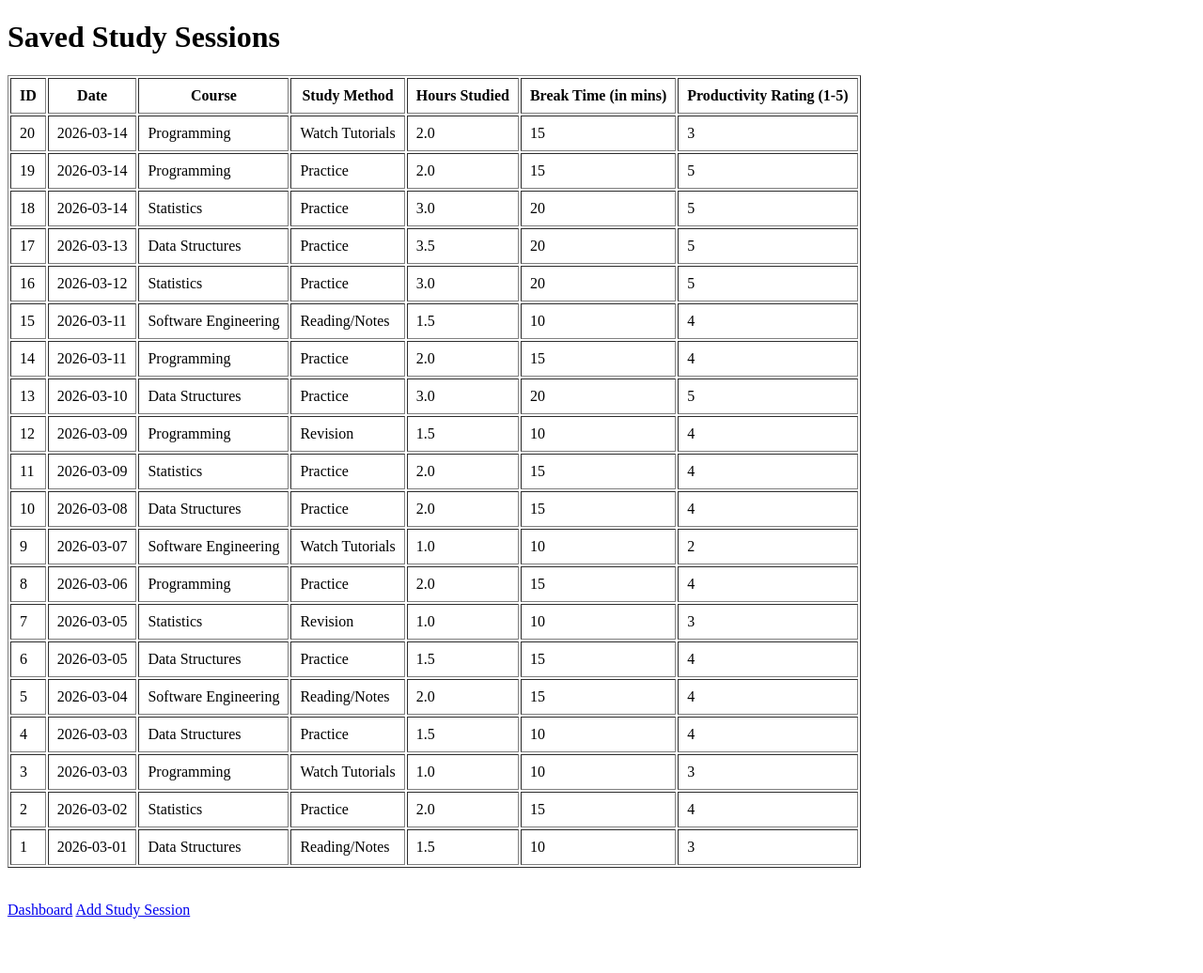
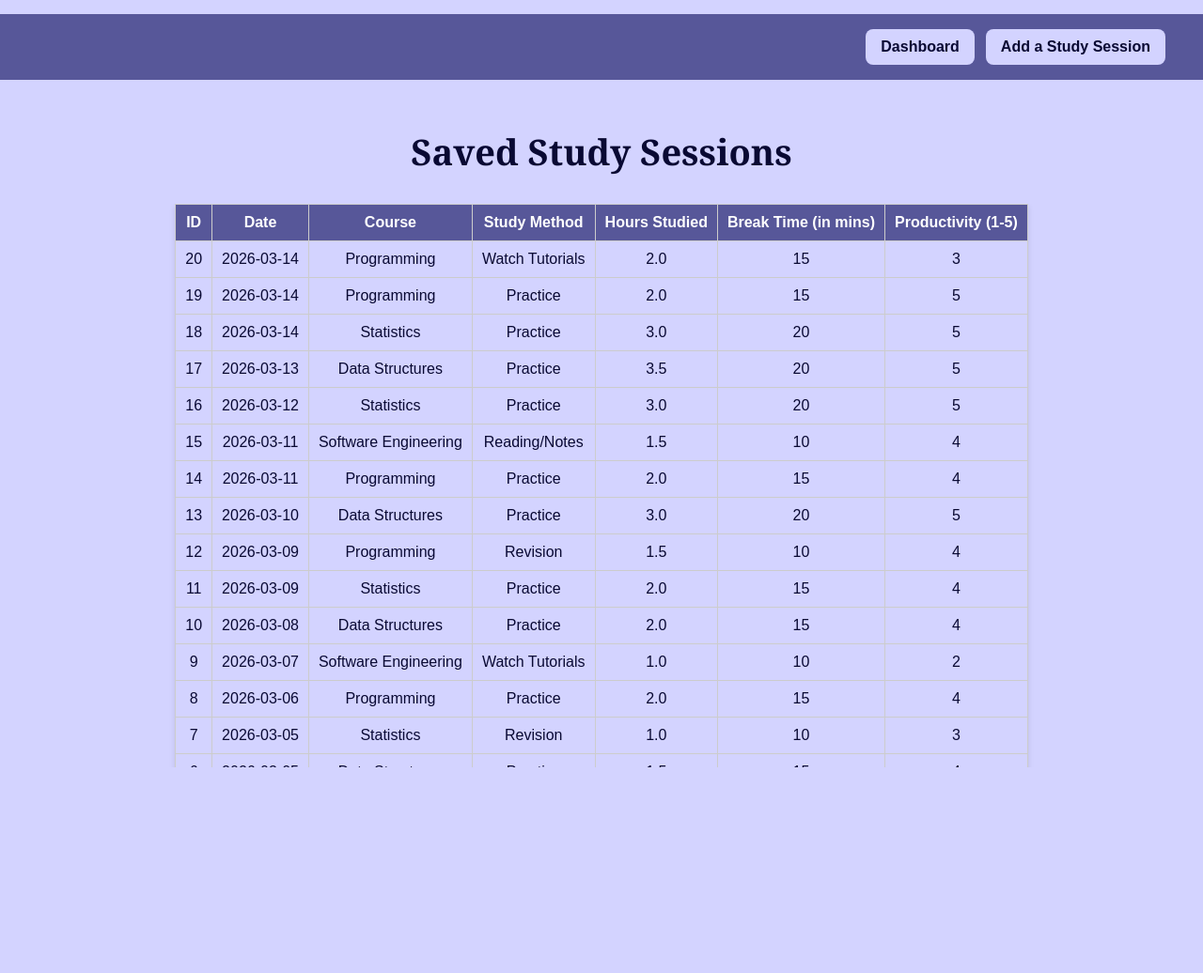
Before and after one commit to kaur-simranjit/personal-study-analytics-dashbaord, a Flask app: page /view in a window 1280 px wide. Shown: the top 1036 px of the page at 94% size. Run offline with Flask 3, Linux system fonts and the light colour scheme; data comes from the database, SQL or seed files in the repository.

Commit message:
Implemented UI for "View Saved Sessions" Page

```diff
--- a/templates/add_study_session.html
+++ b/templates/add_study_session.html
@@ -114,7 +114,7 @@
     <body>
         <div class="top-bar">
             <a href="/">Dashboard</a>
-            <a href="/view">Saved Study Sessions</a>
+            <a href="/view">View Saved Sessions</a>
         </div>
 
         <h1> Add a Study Session</h1>
@@ -142,10 +142,10 @@
                     <label>Break Time (in minutes)</label>
                     <input type="number" name="break_time" min="0" placeholder="Eg. 10" required>
 
-                    <label>Productivity Rating (1 - 5)</label>
+                    <label>Productivity Rating (1-5)</label>
                     <input type="number" name="productivity_rating" min="1" max="5" placeholder="Eg. 3" required>
 
-                    <button type="submit" class="save-btn">Save Study Session</button>
+                    <button type="submit" class="save-btn">Save</button>
                 </form>
             </div>
         </div>
--- a/templates/view.html
+++ b/templates/view.html
@@ -1,14 +1,101 @@
 <!DOCTYPE html>
 <html>
     <head>
-        <title>
-            Saved Study Sessions
-        </title>
+        <title>Saved Study Sessions</title>
+        <style>
+            body {
+                margin: 0;
+                font-family:Arial, Helvetica, sans-serif;
+                background-color: #D3D3FF;
+                color: #090933;
+            }
+
+            .top-bar {
+                width: 100%;
+                height: 70px;
+                background-color: #575799;
+                display: flex;
+                justify-content: flex-end;
+                align-items: center;
+                padding: 0 40px;
+                box-sizing: border-box;
+                margin-top: 15px;
+            }
+
+            .top-bar a {
+                text-decoration: none;
+                background-color: #D3D3FF;
+                color: #090933;
+                padding: 10px 16px;
+                border-radius: 8px;
+                margin-left: 12px;
+                font-weight: bold;
+            }
+
+            .top-bar a:hover {
+                background-color: #575799;
+                color: white;
+            }
+
+            h1 {
+                text-align: center;
+                margin-top: 50px;
+                margin-bottom: 30px;
+                font-size: 38px;
+                font-weight: 600;
+                color: #090933;
+                font-family: Georgia, 'Times New Roman', Times, serif;
+            }
+
+            .table-container {
+                display: flex;
+                justify-content: center;
+                margin-top: 10px;
+                max-height: 600px;
+                overflow-y: auto;
+            }
+
+            table {
+                border-collapse: collapse;
+                box-shadow: 0 2px 6px rgba(0, 0, 0, 0.1);
+            }
+
+            th {
+                padding: 10px;
+                text-align: center;
+                border: 1px solid #ccc;
+                background-color: #575799;
+                color: white;
+                font-weight: bold;
+                position: sticky;
+                top: 0;
+                z-index: 1;
+                box-shadow: 0 2px 2px rgba(0, 0, 0, 0.1);
+            }
+
+            td {
+                padding: 10px;
+                text-align: center;
+                border: 1px solid #ccc;
+                background-color: #D3D3FF;
+            }
+
+            tr:hover td {
+                background-color: #cfcfff;
+            }
+        </style>
     </head>
     <body>
+        <div class="top-bar">
+            <a href="/">Dashboard</a>
+            <a href="/add">Add a Study Session</a>
+        </div>
+
         <h1>Saved Study Sessions</h1>
 
-        <table border="1" cellpadding="9">
+        <div class="table-container">
+            <table>
+                <thead>
                     <tr>
                         <th>ID</th>
                         <th>Date</th>
@@ -16,9 +103,11 @@
                         <th>Study Method</th>
                         <th>Hours Studied</th>
                         <th>Break Time (in mins)</th>
-                <th>Productivity Rating (1-5)</th>
+                        <th>Productivity (1-5)</th>
                     </tr>
+                </thead>
 
+                <tbody>
                     {% for session in sessions %}
                     <tr>
                         <td>{{session["id"]}}</td>
@@ -29,12 +118,9 @@
                         <td>{{session["break_time"]}}</td>
                         <td>{{session["productivity_rating"]}}</td>
                     </tr>
-
                     {% endfor %}
+                </tbody>
             </table>
-
-        <br><br>
-        <a href="/">Dashboard</a>
-        <a href="/add">Add Study Session</a>
+        </div>
     </body>
 </html>
```
Lines whose indentation alone changed are shown as unchanged.
